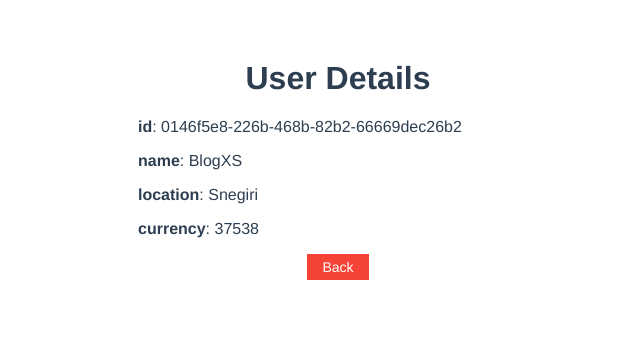
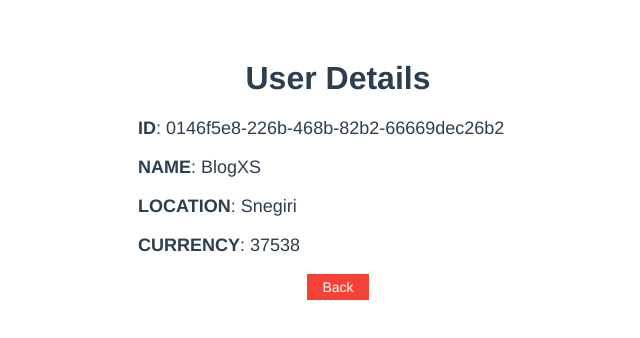
Before and after one commit to RomanHolovatyi/gnsVueTestTask, a Vue app: page /table-item-details/0146f5e8-226b-468b-82b2-66669dec26b2 in a window 1280 px wide. Shown: the top 338 px of the page, without its empty margins (302-942 px from the left). Built offline with nearby package versions, Linux system fonts and the light colour scheme.

Commit message:
Refactoring

```diff
--- a/src/components/Table/index.vue
+++ b/src/components/Table/index.vue
@@ -9,7 +9,7 @@
           :value="option"
           :key="`search-option-${index}`"
         >
-          {{option}}
+          {{ option }}
         </option>
       </select>
       <input v-model="searchValue"/>
@@ -97,12 +97,6 @@
         </td>
       </tr>
       </tbody>
-      <tbody
-        v-else
-        class="users__table--no-items"
-      >
-      <p>no users</p>
-      </tbody>
     </table>
     <edit-modal
       v-if="showModal"
@@ -161,11 +155,9 @@
         }
       },
       currencySum () {
-        if (this.users.length) {
-          return this.filteredUsers.reduce((sum, user) => sum + user.currency, 0)
-        } else {
-          return 0
-        }
+        return this.filteredUsers.length
+          ? this.filteredUsers.reduce((sum, user) => sum + user.currency, 0)
+          : 0
       }
     },
     methods: {
@@ -200,7 +192,7 @@
         await this.editUser(user)
         this.showModal = false
       },
-      async removeUser (userId) {
+      removeUser (userId) {
         this.deleteUser(userId)
       },
       showAddUserModal () {
--- a/src/components/TableItemDetails/index.vue
+++ b/src/components/TableItemDetails/index.vue
@@ -1,8 +1,12 @@
 <template>
   <div class="user">
     <h1>User Details</h1>
-    <p v-for="(value, key) of userDetails" :key="key">
-      <strong>{{key}}</strong>: {{value}}
+    <p
+      v-for="(value, key) of userDetails"
+      :key="key"
+      class="user__row"
+    >
+      <span class="user__key">{{key}}</span>: {{value}}
     </p>
     <a-button
       backgroundColor="red"
@@ -46,8 +50,14 @@
     max-width: 400px;
     margin: 0 auto;
 
-    p {
+    &__key {
+      font-weight: 800;
+      text-transform: uppercase;
+    }
+
+    &__row {
       text-align: left;
+      font-size: 18px;
     }
   }
 </style>
```
